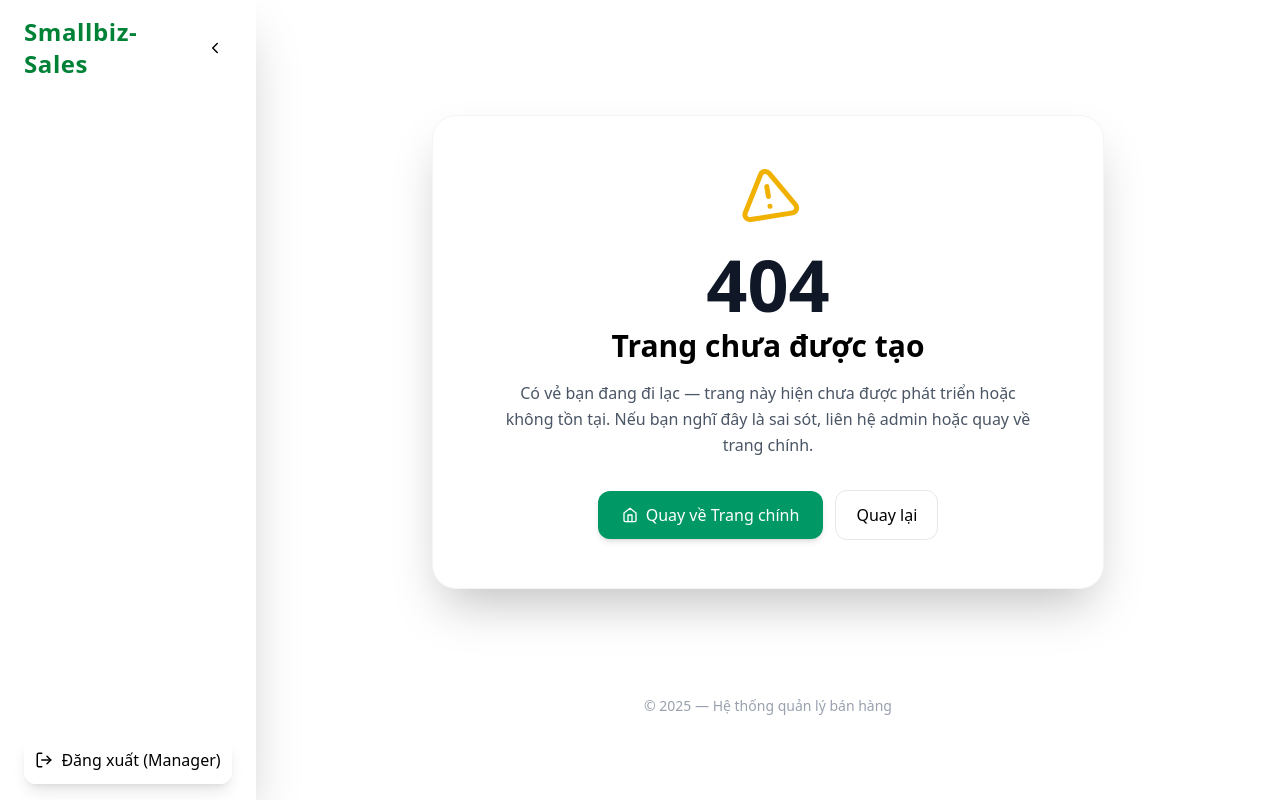
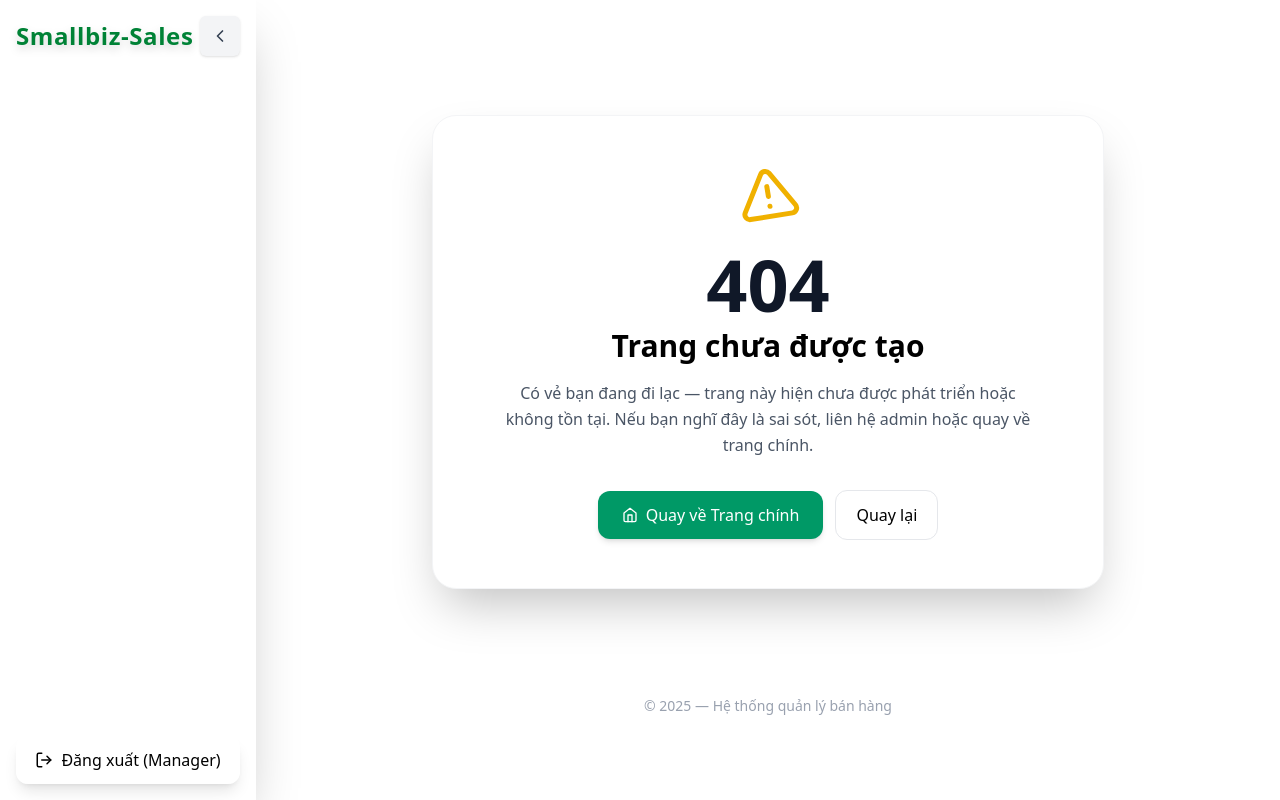
Before and after one commit to lemanh2606/Sales-Management-and-E-Payment-Application-for-Small-Household-Businesses, a React (Vite) app in the folder frontend/: page / in a window 1280 px wide. Built offline with nearby package versions, Linux system fonts and the light colour scheme.

Commit message:
cập nhật 27/10/2025 : sửa lại sidebar cho đẹp, nút thu gọn rõ ràng, tối ưu cho trên cả pc và điện thoại

```diff
--- a/frontend/src/components/sidebar/Sidebar.jsx
+++ b/frontend/src/components/sidebar/Sidebar.jsx
@@ -1,4 +1,3 @@
-// src/components/Sidebar.jsx
 import React, { useState, useRef, useEffect, useCallback, useMemo } from "react";
 import SidebarItem from "./SidebarItem";
 import { FiLogOut, FiMenu, FiX, FiChevronDown, FiChevronLeft, FiChevronRight } from "react-icons/fi";
@@ -13,7 +12,6 @@ export default function Sidebar() {
   const navigate = useNavigate();
   const { logout, user: authUser } = useAuth();
 
-  // fallback to localStorage if authUser missing (reload)
   const localUser = useMemo(() => {
     if (authUser) return authUser;
     try {
@@ -26,21 +24,16 @@ export default function Sidebar() {
 
   const user = localUser;
 
-  // collapse state (persisted)
-  const [collapsed, setCollapsed] = useState(() => {
-    try {
-      const s = localStorage.getItem("sidebar_collapsed");
-      return s === "1";
-    } catch {
-      return false;
-    }
-  });
+  // mobile overlay/open state
+  const [openMobile, setOpenMobile] = useState(false);
 
-  const [openMobile, setOpenMobile] = useState(false);
+  // NEW: collapsed state for desktop only
+  const [collapsed, setCollapsed] = useState(false);
+
   const navRef = useRef(null);
   const [canScrollDown, setCanScrollDown] = useState(false);
+  const [scrollProgress, setScrollProgress] = useState(0);
 
-  // base items with permissions (same as before)
   const baseItems = [
     {
       key: "store",
@@ -147,7 +140,6 @@ export default function Sidebar() {
     },
   ];
 
-  // permission checker
   const hasPermission = useCallback(
     (perm) => {
       if (!user) return false;
@@ -155,17 +147,14 @@ export default function Sidebar() {
       const menu = user.menu || [];
       if (!perm) return true;
       if (menu.includes(perm)) return true;
-      // wildcard like "customers:*"
-      const [res] = perm.split(":");
-      if (menu.some((m) => m === `${res}:*`)) return true;
-      // store scoped patterns or ends-with
-      if (menu.some((m) => m.endsWith(`:${perm}`))) return true;
+      const [resource] = perm.split(":");
+      if (menu.some((m) => m === `${resource}:*`)) return true;
+      if (menu.some((m) => m.endsWith(`:${perm}`) || m.includes(`:${perm}:`))) return true;
       return false;
     },
     [user]
   );
 
-  // Build filtered items (hide store for STAFF)
   const items = useMemo(() => {
     const isStaff = user && user.role === "STAFF";
 
@@ -173,12 +162,13 @@ export default function Sidebar() {
       .filter((it) => {
         if (isStaff && it.key === "store") return false;
         if (it.children && it.children.length > 0) {
-          return it.children.some((ch) => {
+          const anyChildVisible = it.children.some((ch) => {
             if (ch.children && ch.children.length > 0) {
               return ch.children.some((sub) => hasPermission(sub.permission));
             }
             return hasPermission(ch.permission);
           });
+          return anyChildVisible;
         }
         return hasPermission(it.permission);
       })
@@ -197,42 +187,42 @@ export default function Sidebar() {
         }
         return copy;
       })
-      .filter(Boolean);
+      .filter((it) => {
+        if (it.children && it.children.length === 0 && it.key !== "users" && it.permission === undefined) {
+          return false;
+        }
+        return true;
+      });
   }, [baseItems, hasPermission, user]);
-
-  const toggleCollapse = useCallback(() => {
-    setCollapsed((c) => {
-      const next = !c;
-      try {
-        localStorage.setItem("sidebar_collapsed", next ? "1" : "0");
-      } catch { }
-      return next;
-    });
-  }, []);
 
   const handleLogout = () => {
     logout();
     navigate("/login");
   };
 
-  // scroll recompute (same as before)
   const recomputeScroll = useCallback(() => {
     const el = navRef.current;
     if (!el) return;
     const maxScrollTop = el.scrollHeight - el.clientHeight;
     const currentTop = el.scrollTop;
     setCanScrollDown(currentTop < maxScrollTop - 2);
+    const progress = maxScrollTop <= 0 ? 100 : Math.round((currentTop / maxScrollTop) * 100);
+    setScrollProgress(progress);
   }, []);
 
   useEffect(() => {
     const el = navRef.current;
     if (!el) return;
+
     recomputeScroll();
+
     const onScroll = () => recomputeScroll();
     el.addEventListener("scroll", onScroll);
     window.addEventListener("resize", onScroll);
+
     const mo = new MutationObserver(() => requestAnimationFrame(recomputeScroll));
     mo.observe(el, { childList: true, subtree: true, characterData: true });
+
     return () => {
       el.removeEventListener("scroll", onScroll);
       window.removeEventListener("resize", onScroll);
@@ -240,27 +230,24 @@ export default function Sidebar() {
     };
   }, [recomputeScroll]);
 
-  // helper: render compact icon-only list (desktop). Use title for tooltip.
-  const CompactList = () => (
-    <nav className="flex-1 flex flex-col gap-2 overflow-y-auto items-center py-4" aria-label="Sidebar compact">
-      {items.map((it) => (
-        <div key={it.key} className="w-full flex justify-center">
-          <a
-            href={it.path}
-            title={it.name}
-            onClick={(e) => {
-              e.preventDefault();
-              navigate(it.path);
-              setOpenMobile(false);
-            }}
-            className="w-12 h-12 rounded-lg flex items-center justify-center hover:bg-gray-100 transition"
-          >
-            <span className="text-gray-700">{it.icon}</span>
-          </a>
-        </div>
-      ))}
-    </nav>
-  );
+  // Recompute when collapsed changes (layout width changed)
+  useEffect(() => {
+    // give browser a tick to apply layout then recompute
+    requestAnimationFrame(recomputeScroll);
+  }, [collapsed, recomputeScroll]);
+
+  const handleScrollDownClick = () => {
+    const el = navRef.current;
+    if (!el) return;
+    const viewport = el.clientHeight;
+    const remaining = el.scrollHeight - el.scrollTop - viewport;
+    if (remaining <= 20) {
+      el.scrollTo({ top: el.scrollHeight, behavior: "smooth" });
+    } else {
+      const amount = Math.round(viewport * 0.75);
+      el.scrollBy({ top: amount, behavior: "smooth" });
+    }
+  };
 
   return (
     <>
@@ -282,89 +269,77 @@ export default function Sidebar() {
 
       {/* Sidebar */}
       <aside
-        className={`bg-white h-full shadow-2xl fixed top-0 left-0 z-50 transform transition-all duration-300 ${openMobile ? "translate-x-0 w-72" : collapsed ? "w-20" : "w-64"
-          }`}
+        // width changes when collapsed (desktop). On mobile it's full behavior via translate-x
+        className={`bg-white h-full shadow-2xl fixed top-0 left-0 z-50 transform transition-all duration-300 ${openMobile ? "translate-x-0" : "-translate-x-full"
+          } md:translate-x-0 ${collapsed ? "w-20" : "w-64"}`}
         aria-hidden={openMobile ? "false" : "true"}
       >
-        <div className="flex flex-col h-full">
-          {/* header */}
-          <div className={`flex items-center justify-between p-4 ${collapsed ? "px-3" : "px-6"}`}>
-            {!collapsed ? (
-              <>
-                <div className="flex items-center gap-3">
-                  <h2 className="text-2xl font-extrabold text-green-700 tracking-wide">Smallbiz-Sales</h2>
-                </div>
+        <div className="p-4 flex flex-col h-full relative">
+          <div className="flex items-center justify-between mb-4">
+            {/* Brand: if collapsed show small (initials), else full title */}
             <div className="flex items-center gap-2">
-                  <button
-                    onClick={toggleCollapse}
-                    title={collapsed ? "Mở rộng" : "Thu gọn"}
-                    className="p-2 rounded-md hover:bg-gray-100 transition"
-                    aria-label="thu gọn"
-                  >
-                    <FiChevronLeft size={18} />
-                  </button>
-                  <button className="md:hidden p-2 rounded-md" onClick={() => setOpenMobile(false)}>
-                    <FiX size={20} />
-                  </button>
-                </div>
-              </>
-            ) : (
-              <>
-                <div className="flex items-center gap-3">
-                  <button onClick={toggleCollapse} title="Mở rộng" className="p-2 rounded-md hover:bg-gray-100 transition">
-                    <FiChevronRight size={18} />
-                  </button>
-                </div>
-              </>
-            )}
+
+              {!collapsed && <h2 className="text-2xl font-extrabold text-green-700 tracking-wide drop-shadow-lg">Smallbiz-Sales</h2>}
             </div>
 
-          {/* content */}
-          <div className="flex-1 flex relative">
-            {/* full mode */}
-            {!collapsed && (
+            {/* Mobile close button */}
+            <button className="md:hidden" onClick={() => setOpenMobile(false)} aria-label="Đóng menu">
+              <FiX size={24} />
+            </button>
+
+            {/* NEW: collapse toggle (desktop only) */}
+            {/* NEW: collapse toggle (desktop only) */}
+            <button
+              onClick={() => setCollapsed((c) => !c)}
+              className={`hidden md:flex items-center justify-center w-10 h-10 p-2 rounded-md
+              transition-all duration-200
+              ${collapsed ? "bg-green-100 hover:bg-green-200" : "bg-gray-100 hover:bg-gray-200"}
+              shadow-sm`}
+              title={collapsed ? "Mở rộng sidebar" : "Thu gọn sidebar"}
+              aria-label={collapsed ? "Mở rộng sidebar" : "Thu gọn sidebar"}
+            >
+              {collapsed ? (
+                <FiChevronRight size={20} className="text-green-700 transition-transform duration-200" />
+              ) : (
+                <FiChevronLeft size={20} className="text-gray-700 transition-transform duration-200" />
+              )}
+            </button>
+
+          </div>
+
+          {/* nav */}
           <nav
             ref={navRef}
-                className="flex-1 flex flex-col gap-2 overflow-y-auto relative pr-2 px-6 pb-6"
+            className="flex-1 flex flex-col gap-1 overflow-y-auto relative scrollbar-none pr-2"
             aria-label="Sidebar navigation"
           >
             {items.map((item) => (
-                  <SidebarItem key={item.key} item={item} collapsed={false} />
+              <SidebarItem key={item.key} item={item} collapsed={collapsed} />
             ))}
           </nav>
+
+          {/* Round button fixed to sidebar (won't move with nav content) */}
+          {canScrollDown && (
+            <button
+              onClick={handleScrollDownClick}
+              aria-label="Xem thêm"
+              title="Xem thêm"
+              className="absolute left-1/2 transform -translate-x-1/2 bottom-20 z-40 text-[black] flex items-center justify-center shadow-2xl hover:scale-105 transition-transform"
+              style={{ touchAction: "manipulation" }}
+            >
+              <div className="flex flex-col items-center">
+                <FiChevronDown size={20} />
+                {!collapsed && <span className="text-xs leading-none -mt-1">Xem thêm</span>}
+              </div>
+            </button>
           )}
 
-            {/* compact mode */}
-            {collapsed && (
-              <div className="flex-1 flex flex-col">
-                <CompactList />
-              </div>
-            )}
-          </div>
-
-          {/* footer area */}
-          <div className={`p-4 ${collapsed ? "px-2" : "px-6"}`}>
-            <div className={`flex ${collapsed ? "justify-center" : "justify-between"} items-center gap-2`}>
-              {!collapsed ? (
-                <div className="flex-1">
           <button
             onClick={handleLogout}
-                    className="w-full flex items-center justify-center gap-2 bg-[#ffffffa2] text-[black] py-3 rounded-xl hover:bg-[#000000cc] hover:text-white transition-all duration-300 transform hover:scale-105 shadow-lg"
+            className={`mt-4 w-full flex items-center justify-center gap-2 bg-[#ffffffa2] text-[black] py-3 rounded-xl hover:bg-[#000000cc] hover:text-[white] transition-all duration-300 transform hover:scale-105 shadow-lg ${collapsed ? "px-1 py-2" : ""}`}
           >
-                    <FiLogOut size={18} /> Đăng xuất ({user?.username || "Manager"})
+            <FiLogOut size={18} /> {!collapsed && `Đăng xuất (${user?.username || "Manager"})`}
           </button>
-                </div>
-              ) : (
-                <button
-                  onClick={handleLogout}
-                  title={`Đăng xuất (${user?.username || "Manager"})`}
-                  className="w-12 h-12 rounded-lg flex items-center justify-center bg-[#ffffffa2] hover:bg-[#000000cc] transition"
-                >
-                  <FiLogOut size={18} />
-                </button>
-              )}
-            </div>
-          </div>
         </div>
       </aside>
     </>
```
Also changed, not shown: frontend/src/components/sidebar/SidebarItem.jsx (+70 -27 lines). Lines whose indentation alone changed are shown as unchanged.
